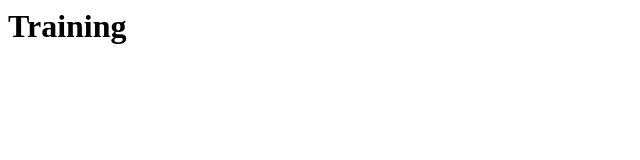
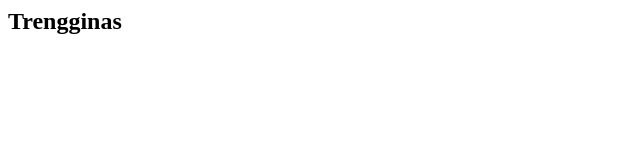
Before and after one commit to therevanska/project1, a plain HTML site: page index.html in a window 1280 px wide. Shown: the whole page, without its empty margins (0-640 px from the left). Drawn offline with Linux system fonts and the light colour scheme.

Commit message:
menambahkan h2

```diff
--- a/index.html
+++ b/index.html
@@ -3,6 +3,6 @@
 		<title> Tes </title>
 	</head>
 		<body>
-			<h1> Training </h1>
+			<h2> Trengginas </h2>
 		</body>
 </html>
```
